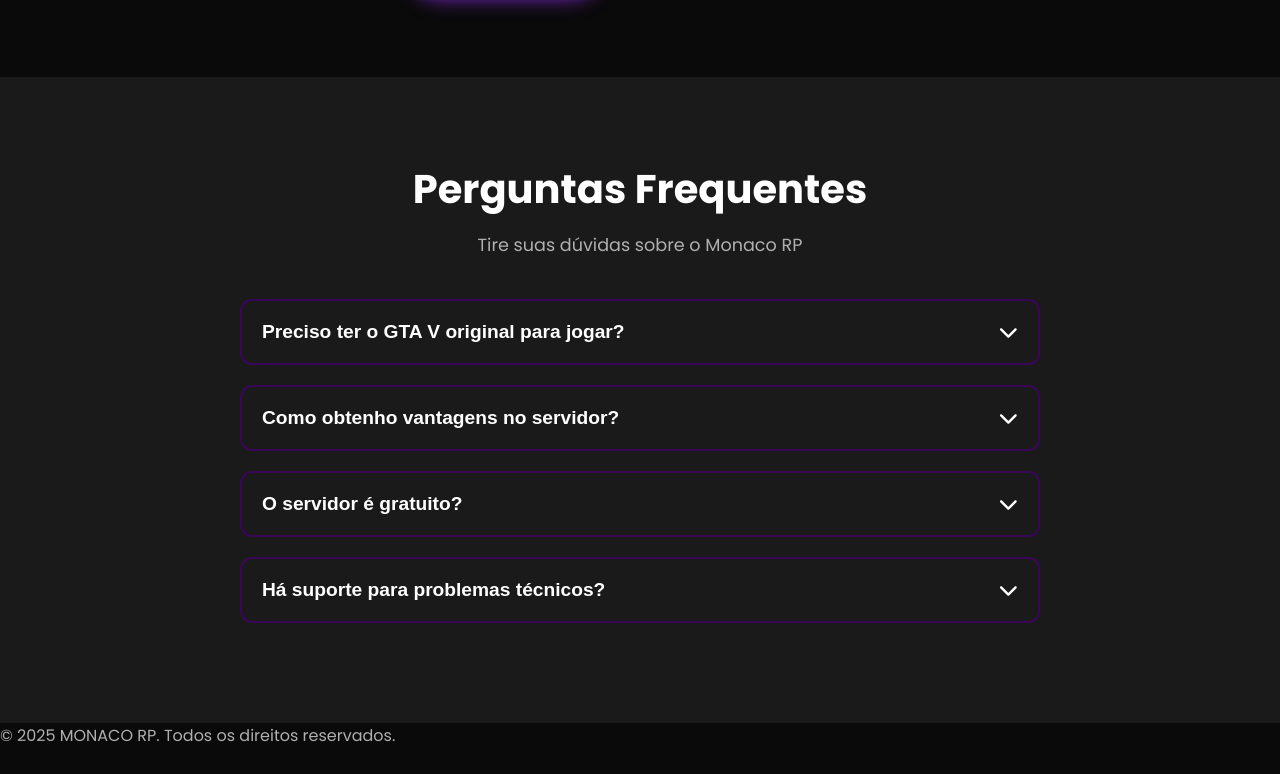
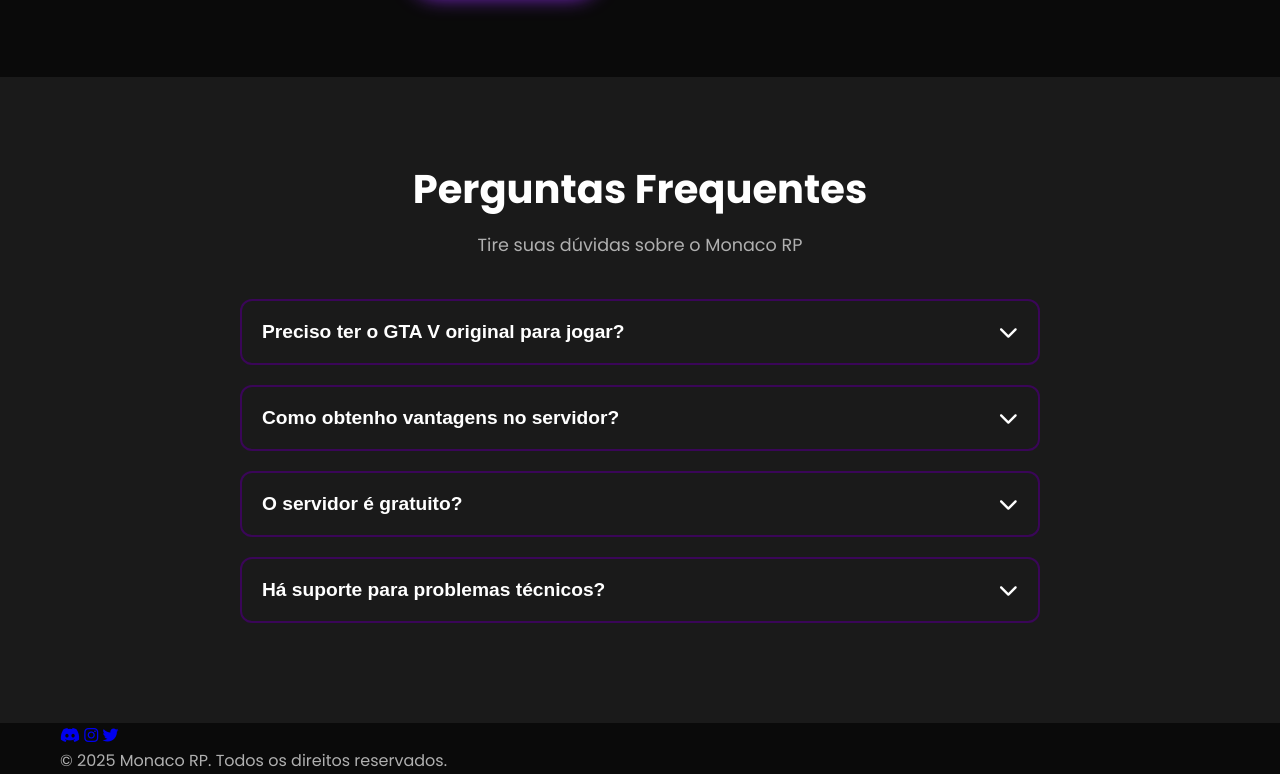
Before and after one commit to arthurgit1/gtaRP-LP, a plain HTML site: page index.html in a window 1280 px wide. Shown: the part 4445-5219 px from the top of the page. Before the commit the page ends 5193 px from the top, so only its background shows below. Drawn offline with nearby package versions, Linux system fonts and the light colour scheme.

Commit message:
Update footer.html

```diff
--- a/_partials/footer.html
+++ b/_partials/footer.html
@@ -1 +1,10 @@
-<p>© 2025 MONACO RP. Todos os direitos reservados.</p>
+<footer id="rodape">
+    <div class="container">
+        <div class="social-media">
+            <a href="#"><i class="fab fa-discord"></i></a>
+            <a href="#"><i class="fab fa-instagram"></i></a>
+            <a href="#"><i class="fab fa-twitter"></i></a>
+        </div>
+        <p>&copy; 2025 Monaco RP. Todos os direitos reservados.</p>
+    </div>
+</footer>
```
